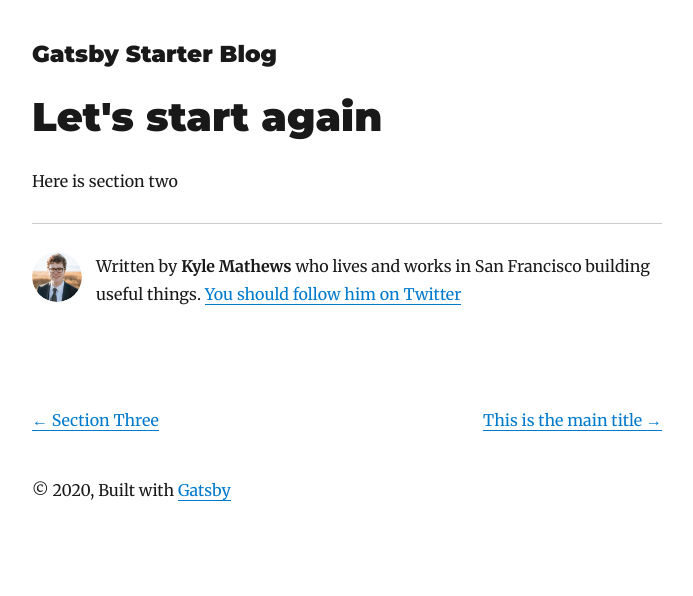
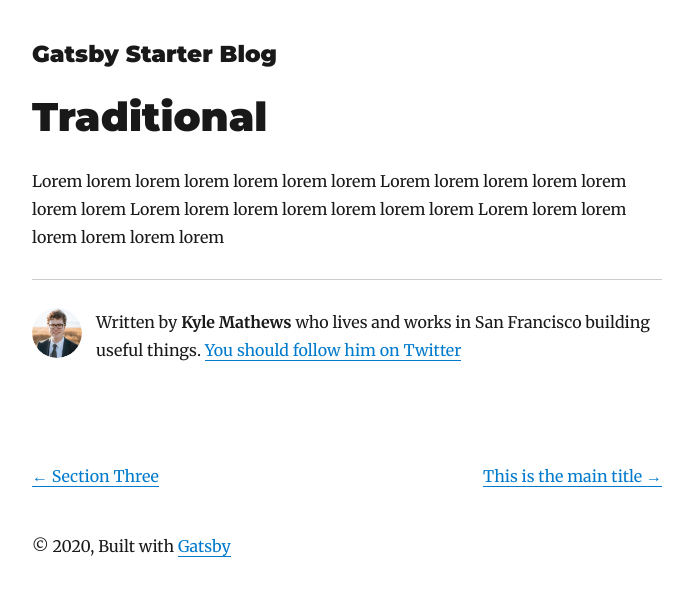
Before and after one commit to greenlightjohnny/project3, a Gatsby site: page /section2/ in a window 1280 px wide. Shown: the whole page, without its empty margins (293-986 px from the left). Built offline with nearby package versions, Linux system fonts and the light colour scheme; Gatsby itself is replaced by a stand-in of ours; some packages are replaced by stand-ins of ours.

Commit message:
Update Main Page “Section Two”

```diff
--- a/content/pages/main/section2.md
+++ b/content/pages/main/section2.md
@@ -1,6 +1,8 @@
 ---
-title: Let's start again
-intro: Water water
+title: "Traditional "
+intro: tewt
 ---
-
-Here is section two
+Lorem lorem lorem lorem lorem lorem lorem
+Lorem lorem lorem lorem lorem lorem lorem
+Lorem lorem lorem lorem lorem lorem lorem
+Lorem lorem lorem lorem lorem lorem lorem
```
